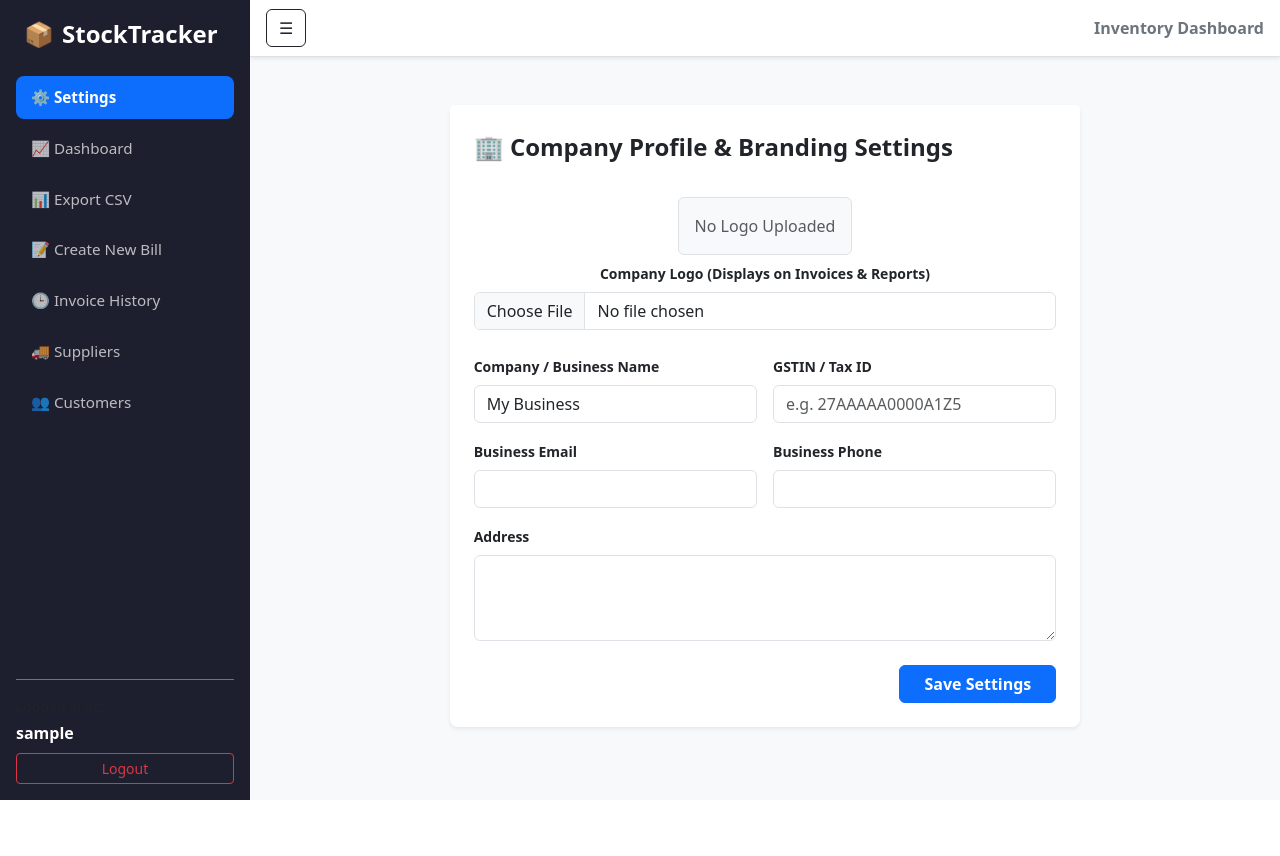
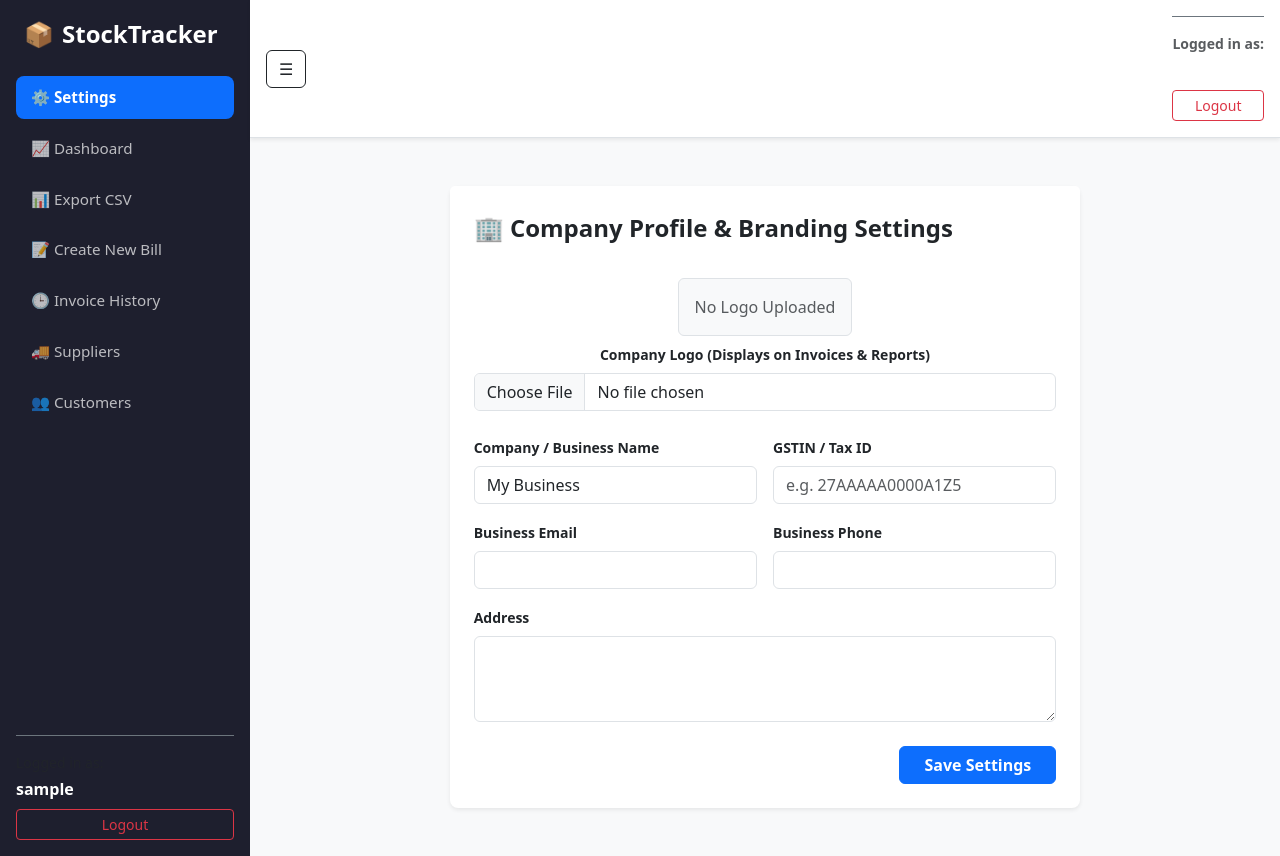
Before and after one commit to mhatretanmay009/STOCKTRACKER, a Django app: page /settings/ in a window 1280 px wide. Before the commit the page ends 800 px from the top, so only its background shows below. Run offline with Django 5.2, Linux system fonts and the light colour scheme; the visitor is signed in with stand-in values (Sample User, id 1); data comes from the database, SQL or seed files in the repository.

Commit message:
FIX NAV BAR

```diff
--- a/TEMPLATES/base.html
+++ b/TEMPLATES/base.html
@@ -121,7 +121,17 @@
                         ☰
                     </button>
                     <span class="navbar-text fw-semibold text-secondary">
-                        Inventory Dashboard
+                        <!-- User Auth Footer -->
+                            {% if user.is_authenticated %}
+                                <div class="mt-auto pt-3 border-top border-secondary">
+                                    <p class="small text-muted mb-1">Logged in as:</p>
+                                    <p class="fw-bold text-white mb-2">{{ user.username }}</p>
+                                    <form method="post" action="{% url 'logout' %}">
+                                        {% csrf_token %}
+                                        <button type="submit" class="btn btn-outline-danger btn-sm w-100">Logout</button>
+                                    </form>
+                                </div>
+                            {% endif %}
                     </span>
                 </div>
             </nav>
```
